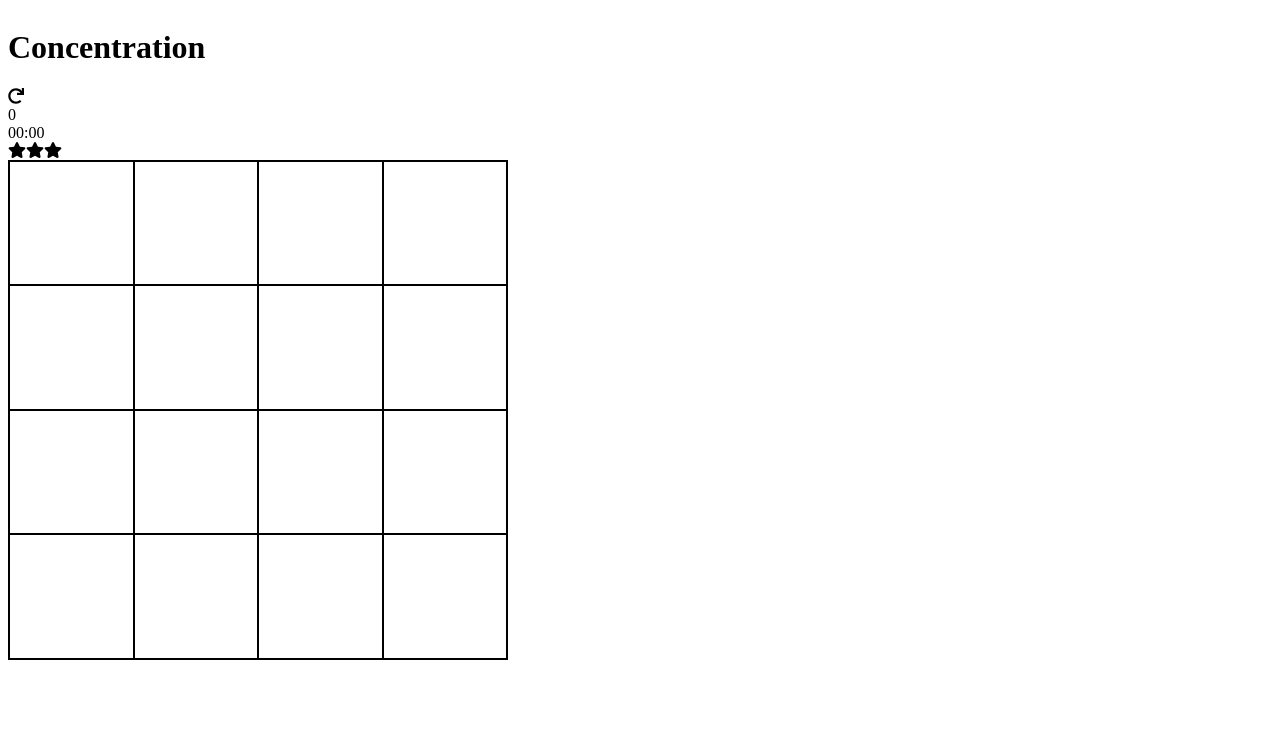
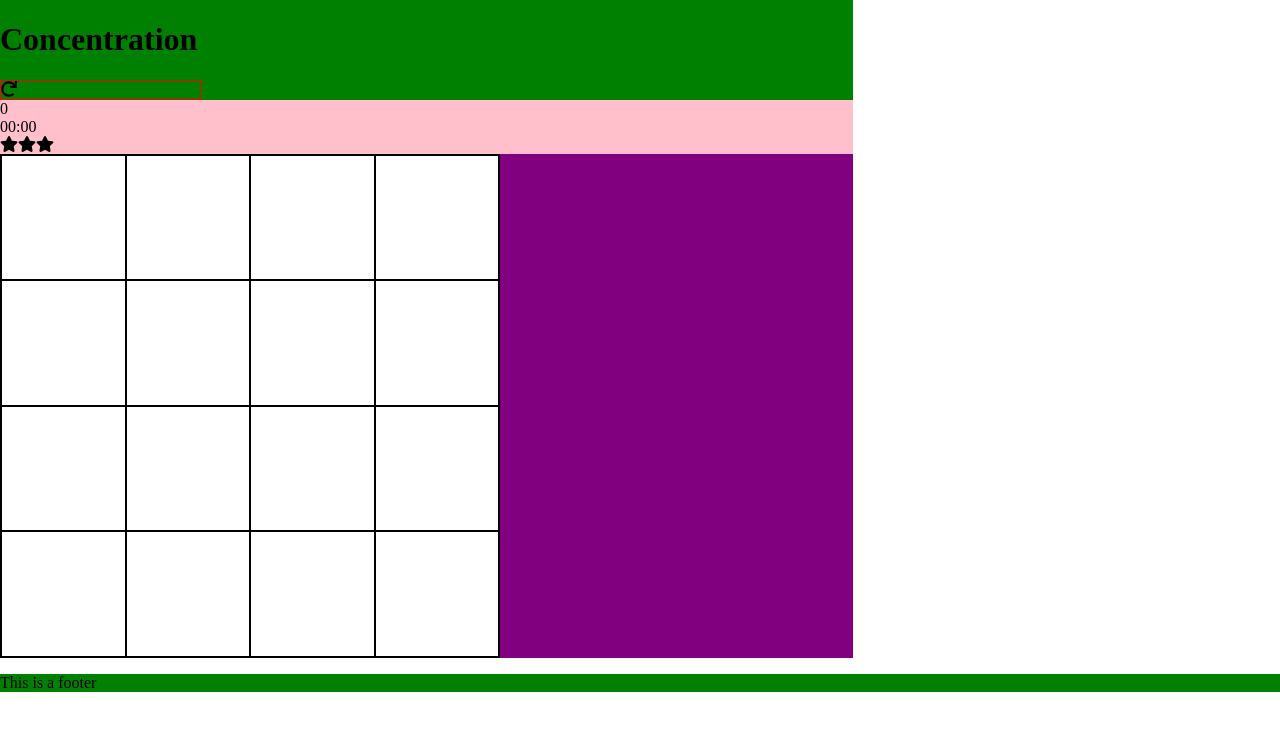
Before and after one commit to kwdevs/memory-game, a website: page app/index.html in a window 1280 px wide. Drawn offline with Linux system fonts and the light colour scheme.

Commit message:
feat: layout somewhat coming together but still missing alot

```diff
--- a/app/css/main.css
+++ b/app/css/main.css
@@ -1,39 +1,73 @@
 /*Core Styles*/
 body, html {
-
+	box-sizing: border-box;
 }
 
 body {
-	display: grid;
-
+ margin: 0;
+ padding: 0;
 }
 
+.container {
+	display: grid;
+	grid-template-columns: repeat(3, 1fr);
+	grid-template-rows-rows: 75px, 150px, auto, 50px;
+}
 table, tbody {
 	background-color: #000;
 	height: 500px;
-	min-width: 500px;
-}
-
-tbody, td {
-	border: 1px solid white;
-	height: 25%;
-	width: 25%;
+	width: 500px;
 }
 
 td {
 	background-color: #fff;
 	text-align: center;
+	height: 25%;
+	width: 25%;
 }
-/*.container {
 
+.header {
+	background-color: green;
+	grid-column-start: 1;
+	grid-column-end: 3;
+/*	grid-row-start: 1;
+	grid-row-start: 2;*/
 }
-.header {
+
+.header-text {
 
 }
 
+.reset-button {
+ position: relative;
+ right: 0px;
+ width: 200px;
+ border: 1px red solid;
+}
+.scoreboard {
+	background-color: pink;
+	grid-column-start: 1;
+ 	grid-column-end: 3;
+/* 	grid-row-start: 2;
+	grid-row-start: 3;*/
+}
+
 .gameboard {
+	background-color: purple;
+	grid-column-start: 1;
+ 	grid-column-end: 3;
+/* 	grid-row-start: 3;
+ 	grid-row-end: 4;*/
+}
 
-}*/
+
+.footer {
+	background-color: green;
+	grid-column-start: 1;
+	grid-column-end: 3;
+/*	grid-row-start: 4;
+	grid-row-end: 5;*/
+}
 /*Modal*/
 /*.modal {
 	background-color: rgba(0,0,0);
--- a/app/index.html
+++ b/app/index.html
@@ -11,9 +11,9 @@
 </head>
 <body id='body'>
 	<div class="container">
-		<header id="header" class="header">
-			<h1>Concentration</h1>
-			<div id="reset-button"></div>
+		<header class="header">
+			<h1 class="header-text">Concentration</h1>
+			<div id="reset-button" class="reset-button"></div>
 		</header>
 		<div id="move-counter" class="scoreboard"></div>
 		<div id="timer" class="scoreboard"></div>
@@ -34,6 +34,9 @@
 			</div>
 		</section> -->
 	</div>
+	<footer class="footer">
+			<p>This is a footer</p>
+	</footer>
 	<script type="text/javascript" src="js/helper.js"></script>
 	<script type="text/javascript" src="js/app.js"></script>
 	<script type="text/javascript" src="js/engine.js"></script>
```
